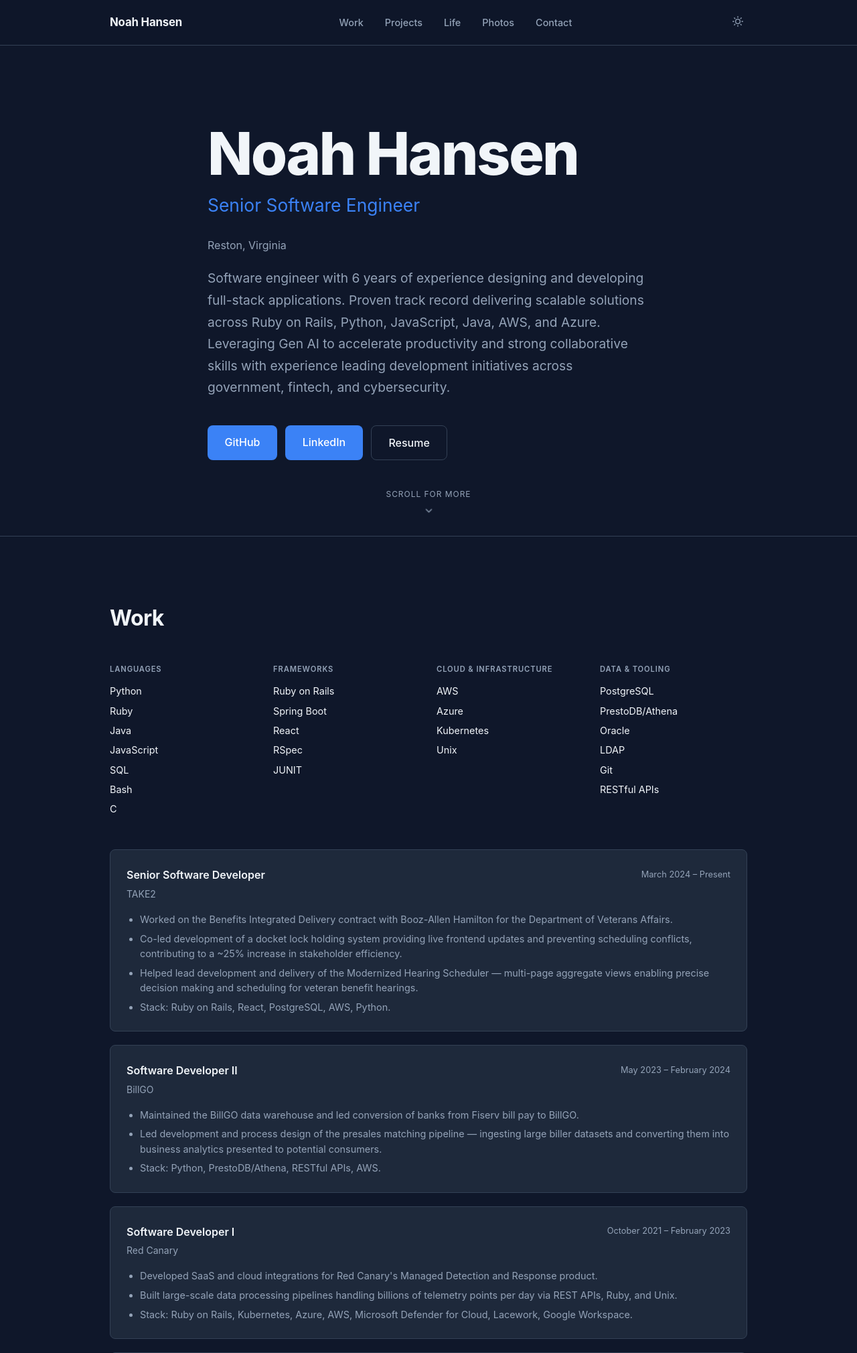
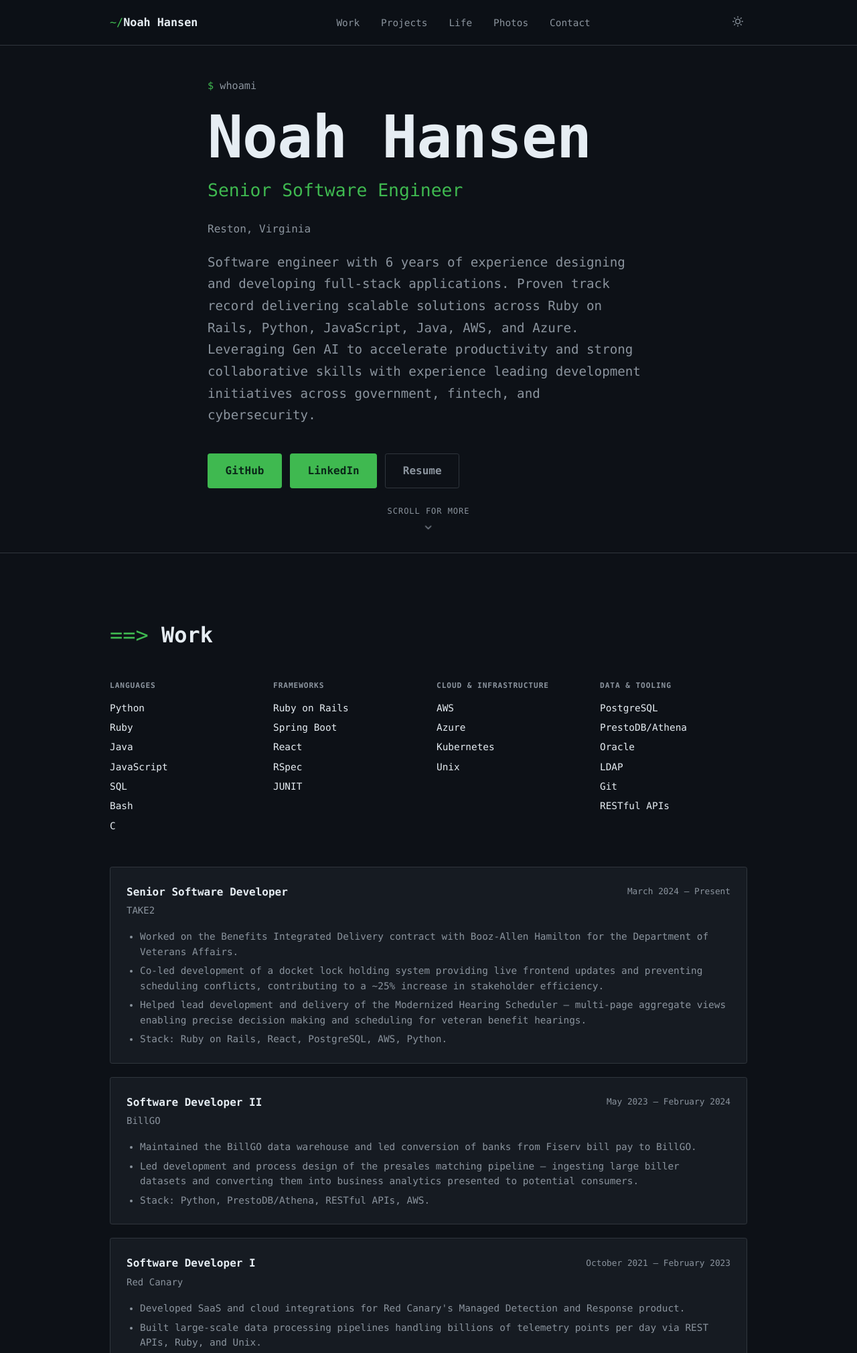
Before and after one commit to noahhansen-cyg/noahhansen_dev_website, a Flask app: page / in a window 1280 px wide. Shown: the top 2020 px of the page at 67% size. Run offline with Flask 3, Linux system fonts and the light colour scheme.

Commit message:
aesthetic change

```diff
--- a/app/static/css/main.css
+++ b/app/static/css/main.css
@@ -3,22 +3,23 @@
    ============================================================ */
 :root {
   /* Dark mode (default) */
-  --color-bg: #0f172a;
-  --color-surface: #1e293b;
-  --color-surface-alt: #334155;
-  --color-border: #334155;
-  --color-text: #f1f5f9;
-  --color-text-muted: #94a3b8;
-  --color-accent: #3b82f6;
-  --color-accent-hover: #60a5fa;
-  --color-accent-light: #1e3a5f;
-  --color-nav-bg: rgba(15, 23, 42, 0.92);
+  --color-bg: #0d1117;
+  --color-surface: #161b22;
+  --color-surface-alt: #21262d;
+  --color-border: #30363d;
+  --color-text: #e6edf3;
+  --color-text-muted: #8b949e;
+  --color-accent: #3fb950;
+  --color-accent-hover: #56d364;
+  --color-accent-light: #0a2718;
+  --color-btn-text: #0a2718;
+  --color-nav-bg: rgba(13, 17, 23, 0.95);
 
-  --font-sans: -apple-system, BlinkMacSystemFont, "Segoe UI", Helvetica, Arial, sans-serif;
+  --font-sans: "Menlo", "Monaco", "Consolas", "Liberation Mono", "Courier New", monospace;
 
-  --radius: 0.5rem;
-  --radius-sm: 0.25rem;
-  --shadow: 0 4px 16px rgba(0, 0, 0, 0.3);
+  --radius: 0.2rem;
+  --radius-sm: 0;
+  --shadow: 0 0 0 1px var(--color-border), 0 4px 16px rgba(0, 0, 0, 0.5);
 
   --container-width: 1000px;
   --nav-height: 68px;
@@ -119,7 +121,13 @@ ul {
   font-weight: 700;
   font-size: 1.05rem;
   color: var(--color-text);
-  letter-spacing: -0.01em;
+  letter-spacing: 0;
+}
+
+.nav-name::before {
+  content: "~/";
+  color: var(--color-accent);
+  font-weight: 400;
 }
 
 .nav-name:hover {
@@ -220,13 +228,24 @@ ul {
 .hero .container {
   max-width: 1280px;
   padding-top: 3rem;
-  padding-bottom: 3rem;
+  padding-bottom: 6rem;
+}
+
+.hero-prompt {
+  font-size: 0.95rem;
+  color: var(--color-text-muted);
+  margin-bottom: 1rem;
+}
+
+.hero-prompt::before {
+  content: "$ ";
+  color: var(--color-accent);
 }
 
 .hero h1 {
   font-size: clamp(3rem, 7vw, 5.5rem);
   font-weight: 800;
-  letter-spacing: -0.03em;
+  letter-spacing: -0.01em;
   line-height: 1.1;
   margin-bottom: 0.5rem;
 }
@@ -265,29 +284,31 @@ ul {
   display: inline-block;
   padding: 0.75rem 1.6rem;
   background: var(--color-accent);
-  color: #ffffff;
+  color: var(--color-btn-text);
+  border: 1px solid var(--color-accent);
   border-radius: var(--radius);
   font-size: 1rem;
-  font-weight: 500;
-  transition: background 0.15s;
+  font-weight: 600;
+  transition: background 0.15s, border-color 0.15s;
 }
 
 .btn:hover {
   background: var(--color-accent-hover);
-  color: #ffffff;
+  border-color: var(--color-accent-hover);
+  color: var(--color-btn-text);
   text-decoration: none;
 }
 
 .btn-outline {
   background: transparent;
-  color: var(--color-text);
-  border: 1.5px solid var(--color-border);
+  color: var(--color-text-muted);
+  border: 1px solid var(--color-border);
 }
 
 .btn-outline:hover {
-  background: var(--color-surface);
-  color: var(--color-text);
-  border-color: var(--color-text-muted);
+  background: transparent;
+  color: var(--color-accent);
+  border-color: var(--color-accent);
 }
 
 /* ============================================================
@@ -301,8 +322,14 @@ ul {
 .section-title {
   font-size: 2rem;
   font-weight: 700;
-  letter-spacing: -0.02em;
+  letter-spacing: 0;
   margin-bottom: 2.5rem;
+}
+
+.section-title::before {
+  content: "==> ";
+  color: var(--color-accent);
+  font-weight: 400;
 }
 
 /* ============================================================
--- a/app/templates/partials/hero.html
+++ b/app/templates/partials/hero.html
@@ -1,5 +1,6 @@
 <section id="hero" class="hero">
     <div class="container">
+        <p class="hero-prompt">whoami</p>
         <h1>{{ links.name }}</h1>
         <h2>{{ work.title }}</h2>
         <p class="hero-location">{{ links.location }}</p>
```
Also changed, not shown: other parts of app/static/css/main.css (+16 -14 lines).
